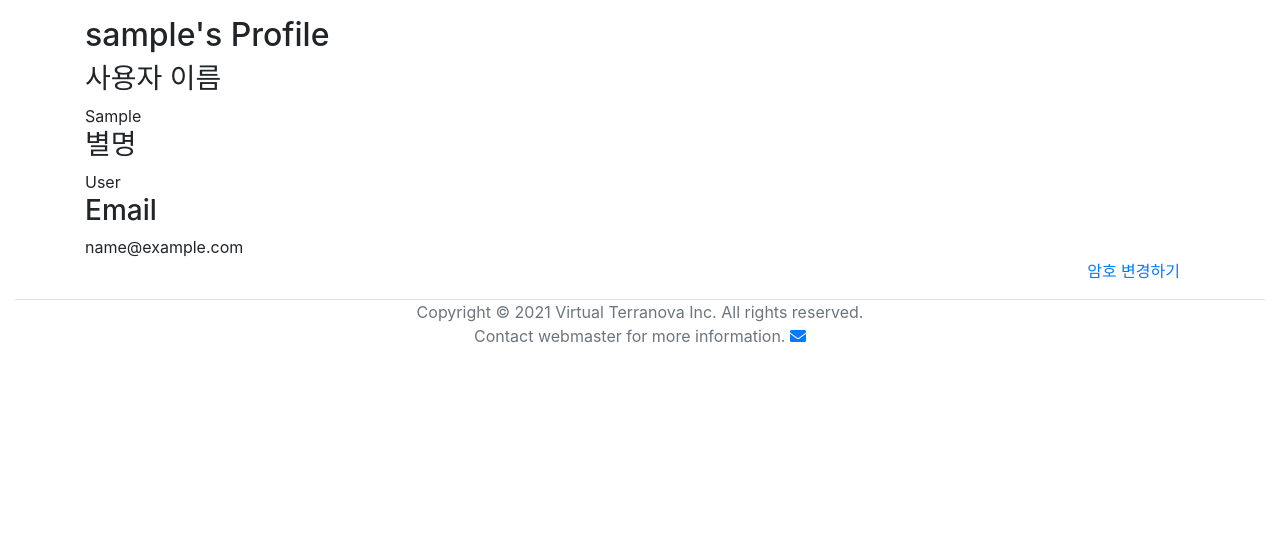
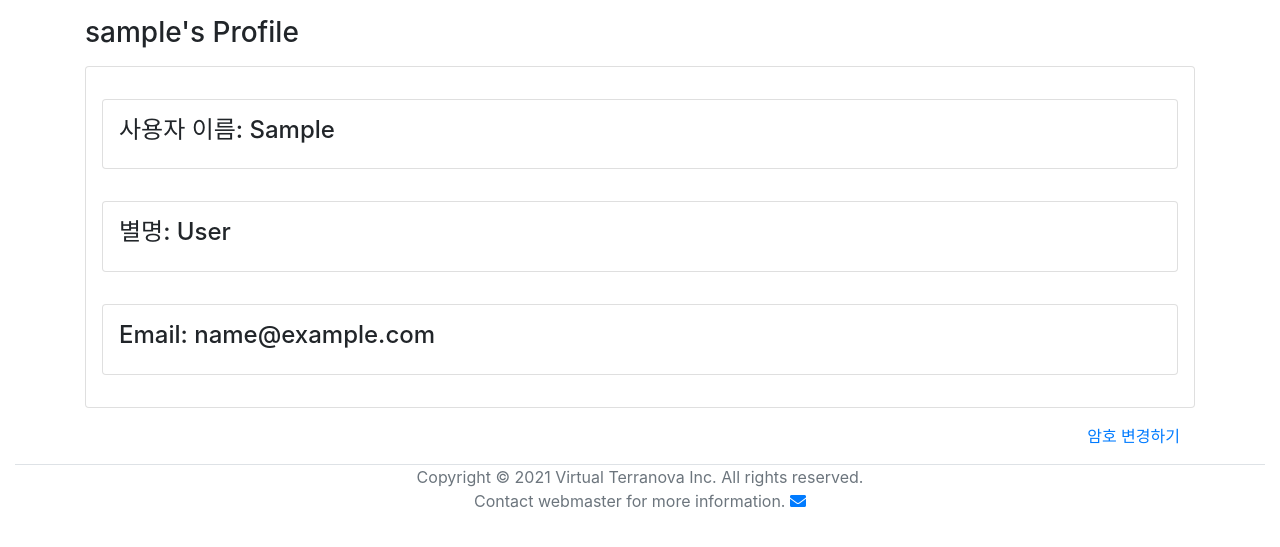
Before and after one commit to neworld0/neworld, a Django app: page /common/profile/ in a window 1280 px wide. Shown: the part 56-603 px from the top of the page. Run offline with Django 3.2, Linux system fonts and the light colour scheme; the visitor is signed in with stand-in values (Sample User, id 1); some libraries are stand-ins or nearby versions.

Commit message:
profile.html modified

```diff
--- a/common/views.py
+++ b/common/views.py
@@ -63,7 +63,7 @@ def internal_server_error(request, *args, **argv):
 
 
 class MyPasswordChangeView(PasswordChangeView):
-    success_url = reverse_lazy('profile')
+    success_url = reverse_lazy('common:profile')
     template_name = 'common/password_change_form.html'
 
     def form_valid(self, form):
--- a/templates/common/profile.html
+++ b/templates/common/profile.html
@@ -2,16 +2,18 @@
 
 {% block content %}
 <div class="container my-3">
-    <h2>{{ user.username }}'s Profile</h2>
-
-    <h3>사용자 이름</h3>
-    {{ user.first_name|default:"&dash;" }}
-
-    <h3>별명</h3>
-    {{ user.last_name|default:"&dash;" }}
-
-    <h3>Email</h3>
-    {{ user.email|default:"&dash;" }}
+    <h3>{{ user.username }}'s Profile </h3>
+    <div class="card my-3 p-3">
+        <div class="card my-3 p-3">
+            <h4>사용자 이름: {{ user.first_name|default:"&dash;" }} </h4>
+        </div>
+        <div class="card my-3 p-3">
+            <h4>별명: {{ user.last_name|default:"&dash;" }} </h4>
+        </div>
+        <div class="card my-3 p-3">
+            <h4>Email: {{ user.email|default:"&dash;" }} </h4>
+        </div>
+    </div>
 
     <div class="col-12 text-right">
         <a href="{% url 'common:password_change' %}">암호 변경하기</a>
```
